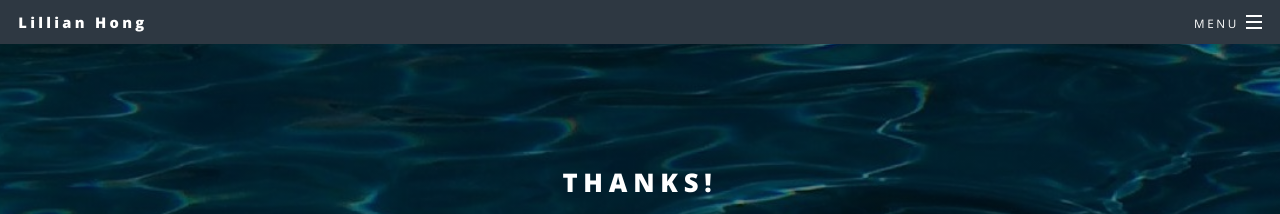
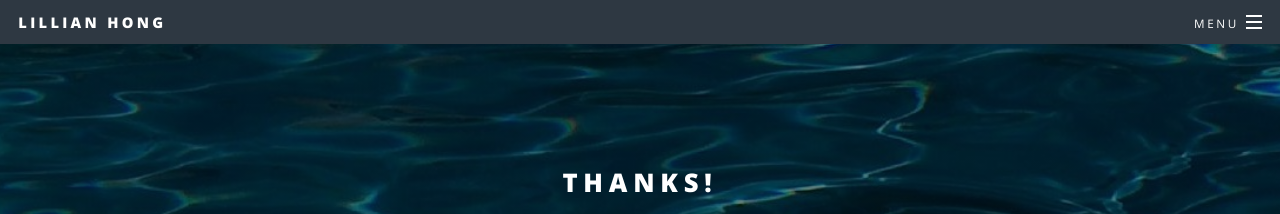
Before and after one commit to lillianhong/lillianhong.github.io, a Jekyll site: the page built from _pages/contact-success.html, in a window 1280 px wide. Shown: the top 214 px of the page. Built offline with Jekyll 4.4.1, drawn with Linux system fonts in a browser that asks for light colours.

Commit message:
Capitalized name

```diff
--- a/_config.yml
+++ b/_config.yml
@@ -11,7 +11,7 @@
 # (Using that method instead of site.owner, in case your posts get cloned with your repo.)
 
 # Site settings
-title: Lillian Hong
+title: LILLIAN HONG
 description: Rensselaer Polytechnic Institute
 owner:
   name: Lillian Hong
```
